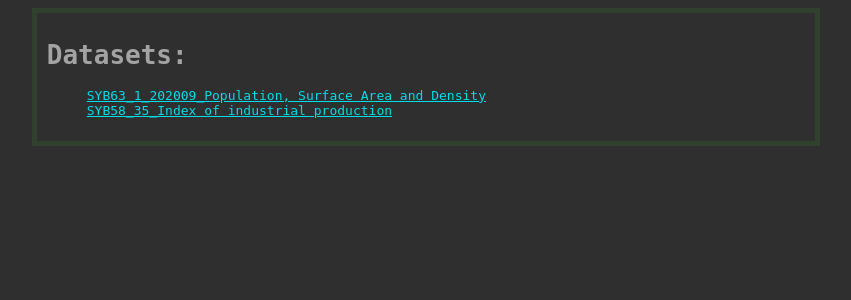
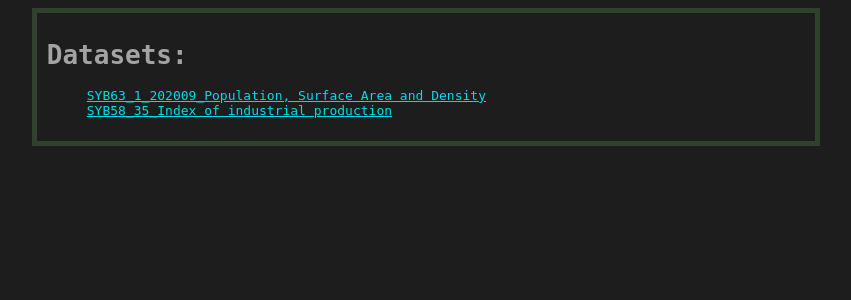
Before and after one commit to das800/opendata_kobaza, a Flask app: page / in a window 1280 px wide. Shown: the top 300 px of the page, without its empty margins (214-1065 px from the left). Run offline with Flask 2, Linux system fonts and the light colour scheme.

Commit message:
back color changed

```diff
--- a/opendata_kobaza/static/base.css
+++ b/opendata_kobaza/static/base.css
@@ -1,27 +1,21 @@
 * {
     font-family: monospace;
 }
-
 body {
-    background-color: #2f2f2f;
+    background-color: #1d1d1d;
 }
-
 p, h1, h2, h3, h4, h5, h6 {
     color: #a3a3a3;
 }
-
 ul li {
     list-style-type: none;
 }
-
 a:link {
     color: #00dce8;
 }
-
 a:visited {
     color: #c66bff;
 }
-
 a:hover {
     color: #2483ff;
 }
```
